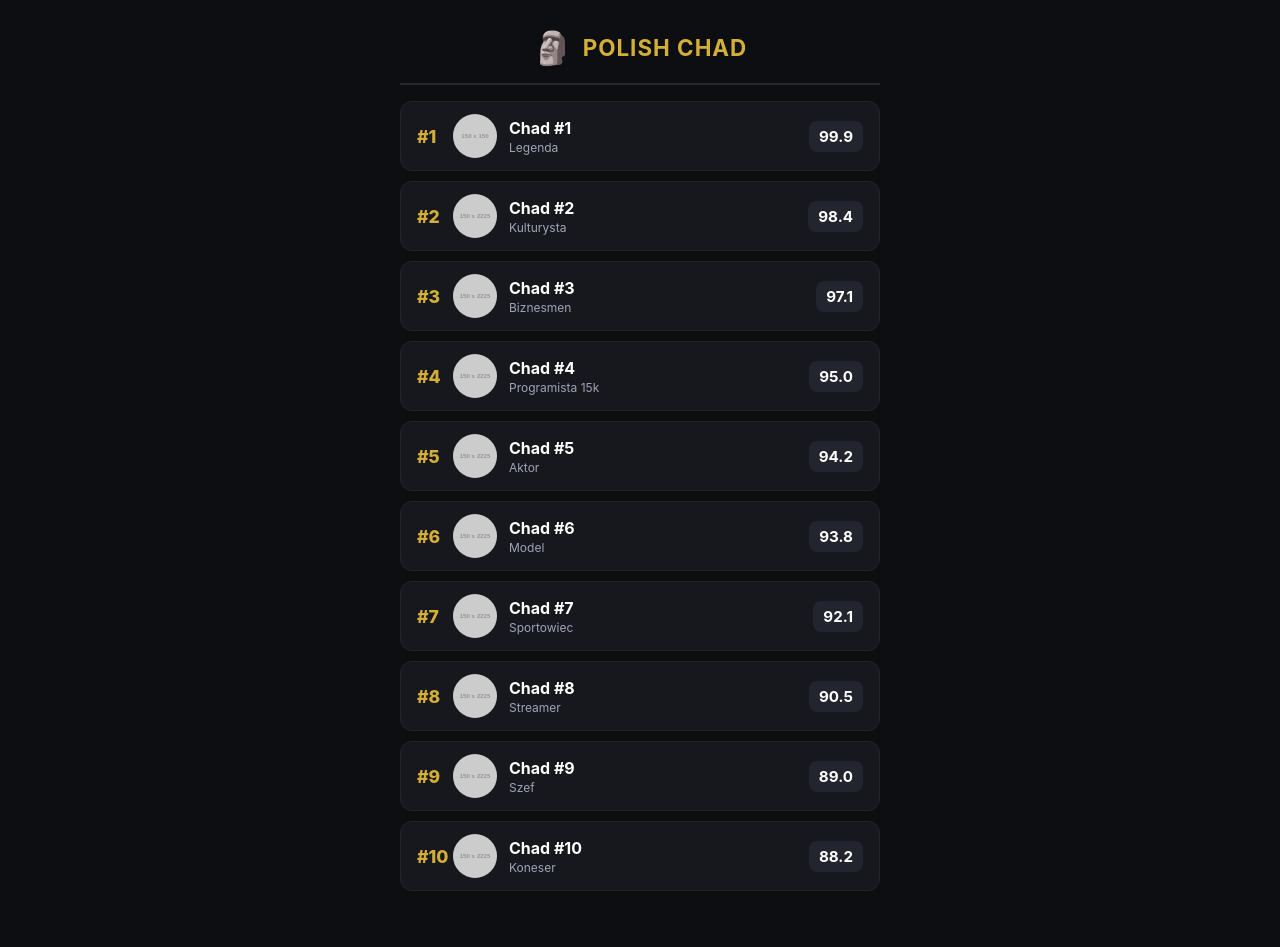
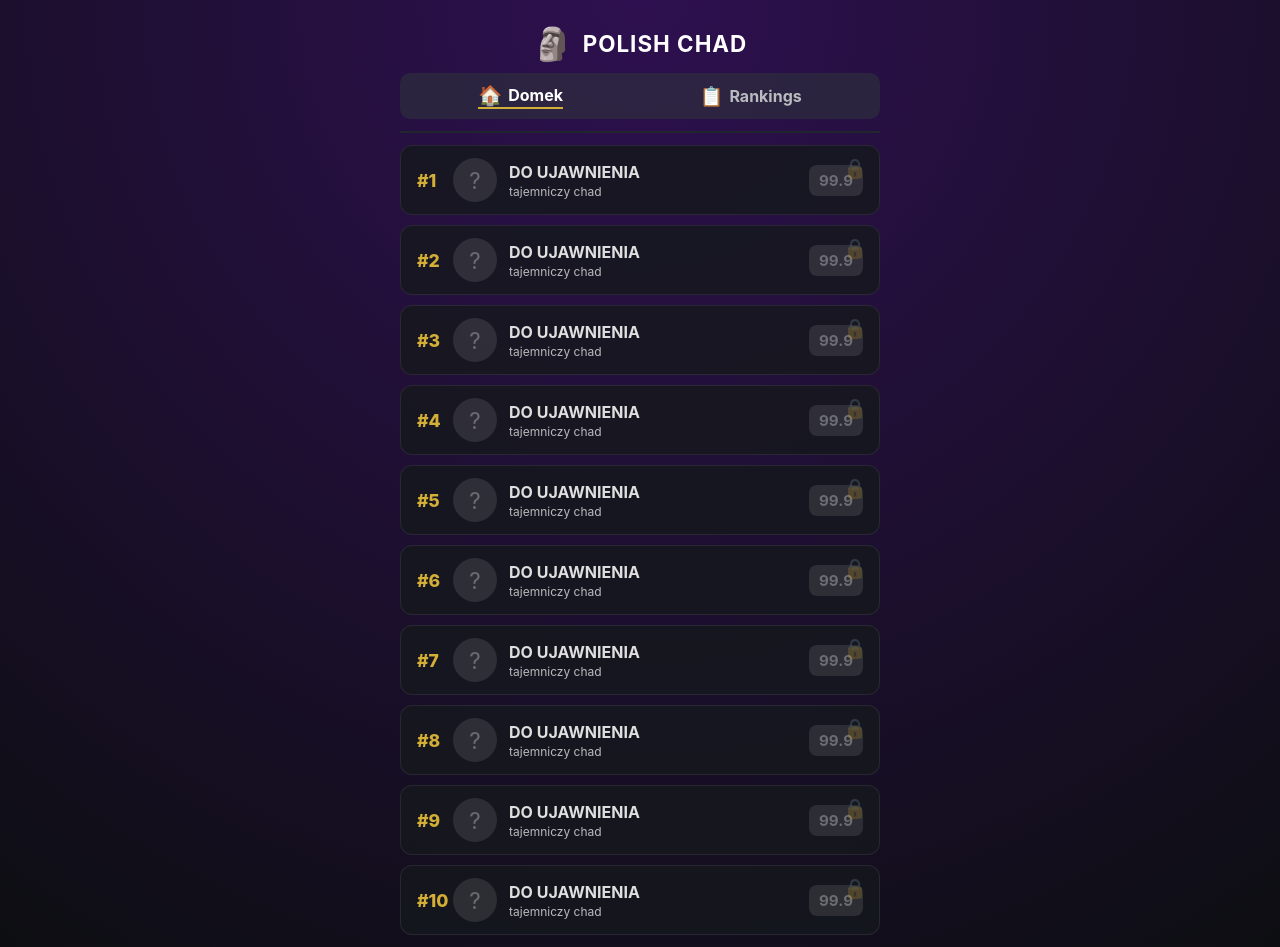
Before and after one commit to JustSpidey/polish-chad-rankings, a plain HTML site: page index.html in a window 1280 px wide. Before the commit the page ends 903 px from the top, so only its background shows below. Drawn offline with Linux system fonts and the light colour scheme; placeholder pictures from the web are drawn by us.

Commit message:
Refactor styles and update rankings display logic
Updated CSS variables for background and card styles, adjusted layout and spacing, and added tab navigation. Removed modal code and modified JavaScript for displaying rankings.

```diff
--- a/index.html
+++ b/index.html
@@ -6,11 +6,11 @@
   <title>Polish Chad Rankings</title>
   <style>
     :root {
-      --bg: #0d0e12;
-      --card-bg: #16181e;
+      --bg: radial-gradient(circle at top, #2e1050 0%, #0d0e12 100%);
+      --card-bg: rgba(22, 24, 30, 0.85);
       --accent: #d4af37; /* Złoty akcent */
       --text: #ffffff;
-      --subtext: #a0a5b5;
+      --subtext: #babbbe;
     }
 
     * {
@@ -21,7 +21,7 @@
     }
 
     body {
-      background-color: var(--bg);
+      background: var(--bg);
       color: var(--text);
       display: flex;
       justify-content: center;
@@ -30,15 +30,15 @@
 
     .app-container {
       width: 100%;
-      max-width: 480px; /* Zoptymalizowane pod telefony */
+      max-width: 480px;
       display: flex;
       flex-direction: column;
-      gap: 16px;
+      gap: 12px;
     }
 
     header {
       text-align: center;
-      padding: 16px 0;
+      padding: 12px 0;
       border-bottom: 2px solid #22252e;
     }
 
@@ -56,8 +56,35 @@
     h1 {
       font-size: 1.4rem;
       letter-spacing: 1px;
-      color: var(--accent);
+      color: var(--text);
       text-transform: uppercase;
+    }
+
+    .tabs {
+      display: flex;
+      justify-content: space-around;
+      background: rgba(46, 50, 61, 0.6);
+      padding: 10px;
+      border-radius: 10px;
+      margin-top: 10px;
+    }
+
+    .tab {
+      color: var(--subtext);
+      text-decoration: none;
+      font-weight: bold;
+      display: flex;
+      align-items: center;
+      gap: 6px;
+    }
+
+    .tab.active {
+      color: var(--text);
+      border-bottom: 2px solid var(--accent);
+    }
+
+    .tab-icon {
+      font-size: 1.2rem;
     }
 
     .rankings-list {
@@ -73,13 +100,9 @@
       display: flex;
       align-items: center;
       justify-content: space-between;
-      border: 1px solid #22252e;
+      border: 1px solid rgba(255, 255, 255, 0.08);
       cursor: pointer;
-      transition: transform 0.1s ease;
-    }
-
-    .card:active {
-      transform: scale(0.98);
+      position: relative;
     }
 
     .card-left {
@@ -95,93 +118,45 @@
       width: 24px;
     }
 
-    .avatar {
+    .avatar-locked {
       width: 44px;
       height: 44px;
       border-radius: 50%;
-      background: #2a2d37;
-      object-fit: cover;
+      background: rgba(255, 255, 255, 0.1);
+      display: flex;
+      align-items: center;
+      justify-content: center;
+      font-size: 1.4rem;
+      color: rgba(255, 255, 255, 0.3);
     }
 
     .info h3 {
       font-size: 1rem;
       margin-bottom: 2px;
+      color: #dfdfdf;
     }
 
     .info p {
       font-size: 0.75rem;
       color: var(--subtext);
+      text-transform: lowercase;
     }
 
-    .score {
+    .score-locked {
       font-weight: bold;
       font-size: 0.95rem;
-      background: #22252e;
+      background: rgba(255, 255, 255, 0.1);
+      color: rgba(255, 255, 255, 0.3);
       padding: 6px 10px;
       border-radius: 8px;
     }
 
-    /* Modal - Profile Overlay */
-    .modal {
-      display: none;
-      position: fixed;
-      top: 0; left: 0; right: 0; bottom: 0;
-      background: rgba(0, 0, 0, 0.85);
-      backdrop-filter: blur(4px);
-      align-items: center;
-      justify-content: center;
-      padding: 20px;
-      z-index: 100;
-    }
-
-    .modal-content {
-      background: var(--card-bg);
-      width: 100%;
-      max-width: 400px;
-      border-radius: 16px;
-      padding: 20px;
-      position: relative;
-      border: 1px solid var(--accent);
-      text-align: center;
-    }
-
-    .close-btn {
+    .lock-icon {
       position: absolute;
-      top: 12px;
-      right: 16px;
-      font-size: 1.5rem;
-      background: none;
-      border: none;
-      color: var(--subtext);
-      cursor: pointer;
-    }
-
-    .modal-avatar {
-      width: 90px;
-      height: 90px;
-      border-radius: 50%;
-      margin: 10px auto;
-      border: 2px solid var(--accent);
-    }
-
-    .stats {
-      margin-top: 16px;
-      display: flex;
-      justify-content: space-around;
-      background: #0d0e12;
-      padding: 12px;
-      border-radius: 10px;
-    }
-
-    .stat-item h4 {
-      font-size: 0.75rem;
-      color: var(--subtext);
-    }
-
-    .stat-item p {
-      font-weight: bold;
-      margin-top: 4px;
-      color: var(--accent);
+      top: 10px;
+      right: 12px;
+      font-size: 1.2rem;
+      color: rgba(255, 255, 255, 0.2);
     }
   </style>
 </head>
@@ -193,80 +168,35 @@
         <span class="logo-icon">🗿</span>
         <h1>Polish Chad</h1>
       </div>
+      <div class="tabs">
+        <a href="#" class="tab active"><span class="tab-icon">🏠</span> Domek</a>
+        <a href="#" class="tab"><span class="tab-icon">📋</span> Rankings</a>
+      </div>
     </header>
 
     <main class="rankings-list" id="rankings"></main>
   </div>
 
-  <div class="modal" id="profileModal">
-    <div class="modal-content">
-      <button class="close-btn" onclick="closeModal()">&times;</button>
-      <img src="" id="modalImg" class="modal-avatar" alt="Chad">
-      <h2 id="modalName"></h2>
-      <p id="modalTitle" style="color: var(--subtext); font-size: 0.85rem; margin-top: 4px;"></p>
+  <script>
+    // Generowanie listy Top 10 w trybie "Do ujawnienia"
+    const rankingsContainer = document.getElementById("rankings");
 
-      <div class="stats">
-        <div class="stat-item">
-          <h4>Ranga</h4>
-          <p id="modalRank"></p>
-        </div>
-        <div class="stat-item">
-          <h4>Aura Score</h4>
-          <p id="modalScore"></p>
-        </div>
-      </div>
-    </div>
-  </div>
-
-  <script>
-    // Dane dla Top 10
-    const chads = [
-      { id: 1, name: "Chad #1", title: "Legenda", score: "99.9", img: "https://via.placeholder.com/150/d4af37/ffffff?text=1" },
-      { id: 2, name: "Chad #2", title: "Kulturysta", score: "98.4", img: "https://via.placeholder.com/150/22252e/ffffff?text=2" },
-      { id: 3, name: "Chad #3", title: "Biznesmen", score: "97.1", img: "https://via.placeholder.com/150/22252e/ffffff?text=3" },
-      { id: 4, name: "Chad #4", title: "Programista 15k", score: "95.0", img: "https://via.placeholder.com/150/22252e/ffffff?text=4" },
-      { id: 5, name: "Chad #5", title: "Aktor", score: "94.2", img: "https://via.placeholder.com/150/22252e/ffffff?text=5" },
-      { id: 6, name: "Chad #6", title: "Model", score: "93.8", img: "https://via.placeholder.com/150/22252e/ffffff?text=6" },
-      { id: 7, name: "Chad #7", title: "Sportowiec", score: "92.1", img: "https://via.placeholder.com/150/22252e/ffffff?text=7" },
-      { id: 8, name: "Chad #8", title: "Streamer", score: "90.5", img: "https://via.placeholder.com/150/22252e/ffffff?text=8" },
-      { id: 9, name: "Chad #9", title: "Szef", score: "89.0", img: "https://via.placeholder.com/150/22252e/ffffff?text=9" },
-      { id: 10, name: "Chad #10", title: "Koneser", score: "88.2", img: "https://via.placeholder.com/150/22252e/ffffff?text=10" }
-    ];
-
-    // Generowanie listy
-    const container = id => document.getElementById(id);
-    const rankingsContainer = container("rankings");
-
-    chads.forEach(chad => {
+    for (let i = 1; i <= 10; i++) {
       const card = document.createElement("div");
       card.className = "card";
-      card.onclick = () => openModal(chad);
       card.innerHTML = `
         <div class="card-left">
-          <span class="rank">#${chad.id}</span>
-          <img src="${chad.img}" class="avatar" alt="${chad.name}">
+          <span class="rank">#${i}</span>
+          <div class="avatar-locked">?</div>
           <div class="info">
-            <h3>${chad.name}</h3>
-            <p>${chad.title}</p>
+            <h3>DO UJAWNIENIA</h3>
+            <p>tajemniczy chad</p>
           </div>
         </div>
-        <div class="score">${chad.score}</div>
+        <div class="score-locked">99.9</div>
+        <span class="lock-icon">🔒</span>
       `;
       rankingsContainer.appendChild(card);
-    });
-
-    // Obsługa Modala
-    function openModal(chad) {
-      container("modalName").innerText = chad.name;
-      container("modalTitle").innerText = chad.title;
-      container("modalRank").innerText = `#${chad.id}`;
-      container("modalScore").innerText = chad.score;
-      container("modalImg").src = chad.img;
-      container("profileModal").style.display = "flex";
-    }
-
-    function closeModal() {
-      container("profileModal").style.display = "none";
     }
   </script>
 </body>
```
